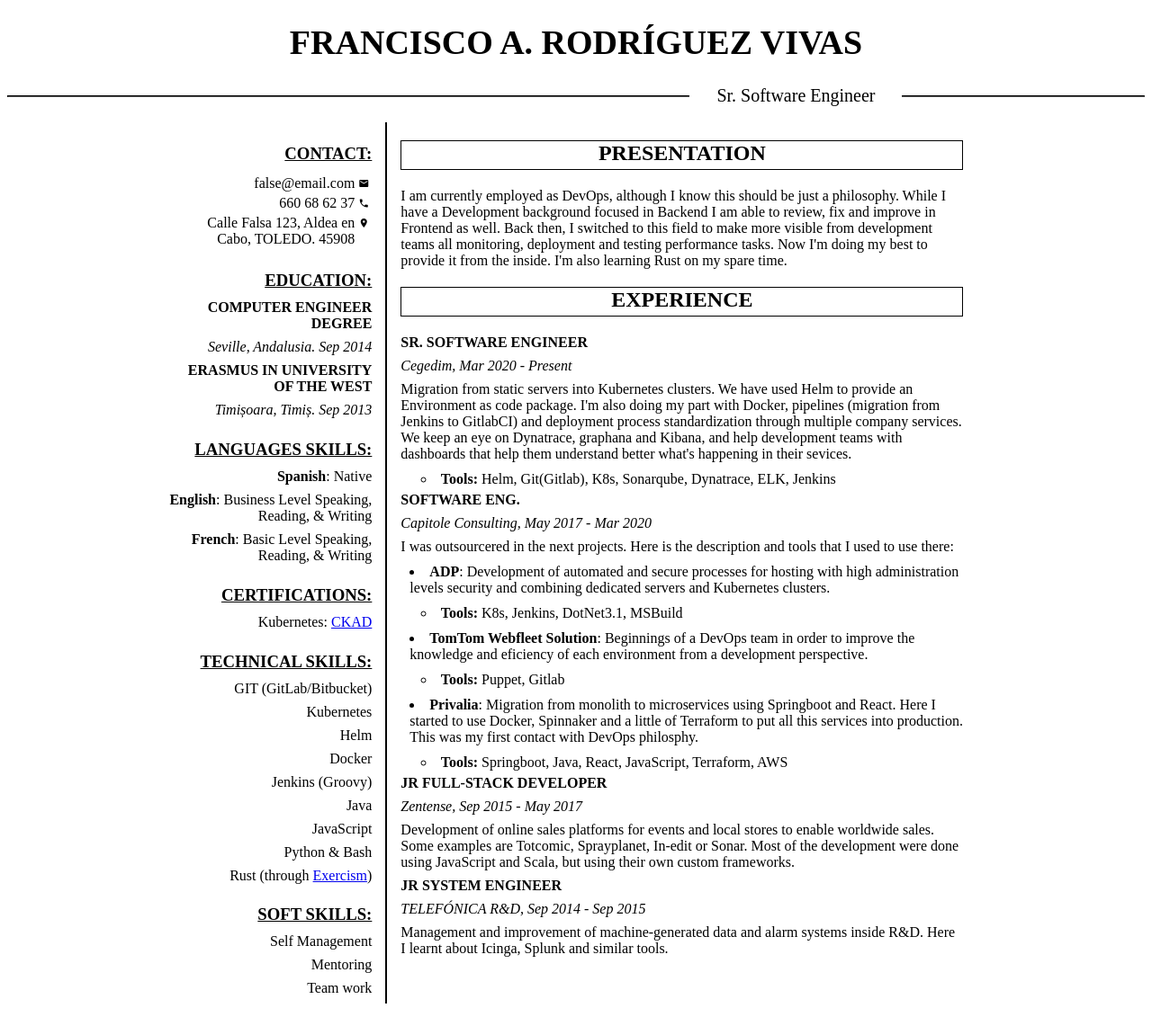
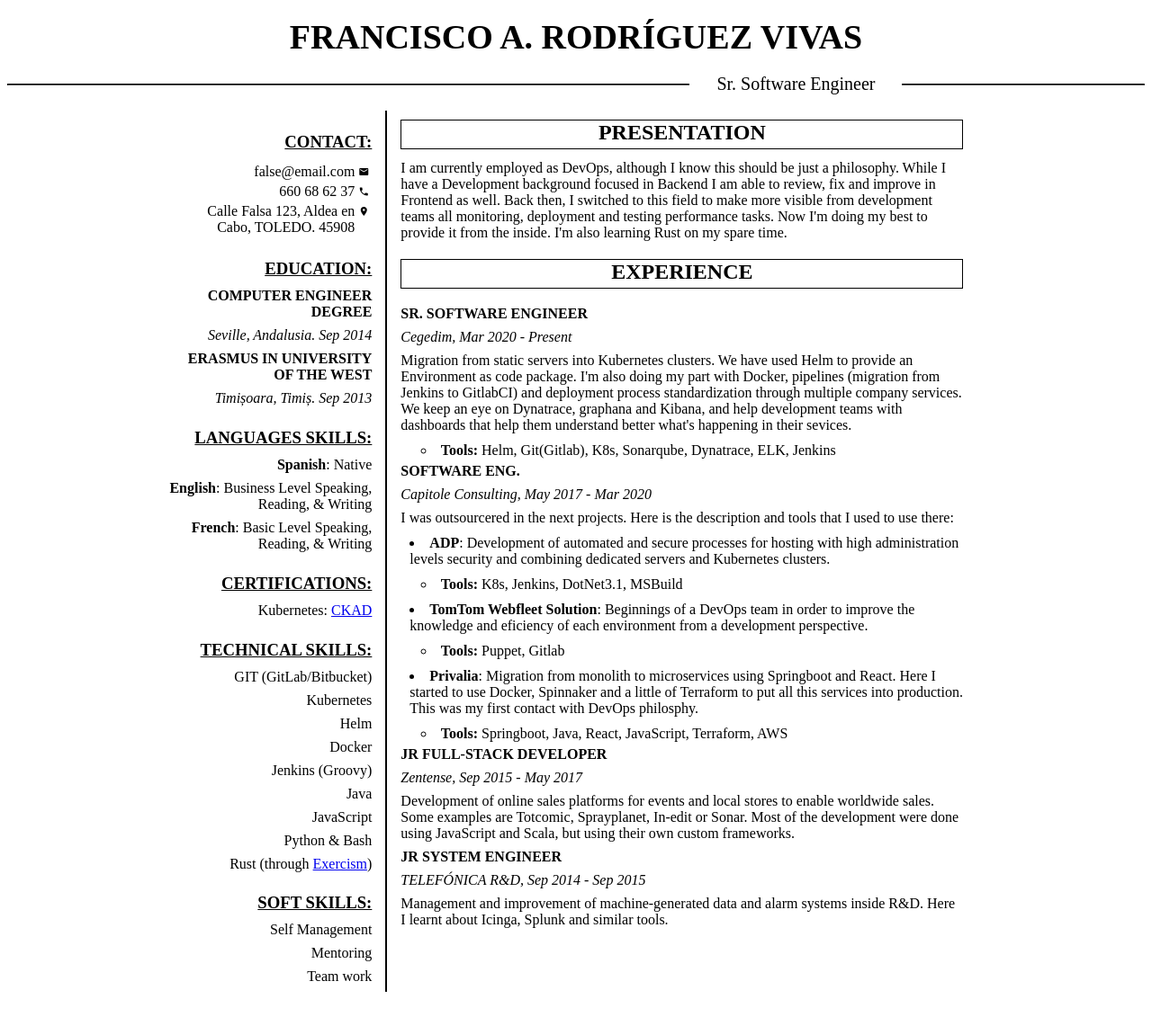
Before and after one commit to farv/farv.github.io, a Jekyll site: the page resume.html, which Jekyll copies as it is, in a window 1280 px wide. Shown: the whole page at 90% size. Built offline with Jekyll 4.4.1, drawn with Linux system fonts in a browser that asks for light colours.

Commit message:
Fit in just one page

```diff
--- a/static/css/main.css
+++ b/static/css/main.css
@@ -1,6 +1,13 @@
 body {
     background-color: white;
     margin-bottom: 25px;
+}
+.name h1 {
+    margin: 0.5em;
+}
+.rightside h2:first-of-type {
+    margin-top: 0.4em;
+    margin-bottom: 0.5em;
 }
 .title {
     color: black;
```
